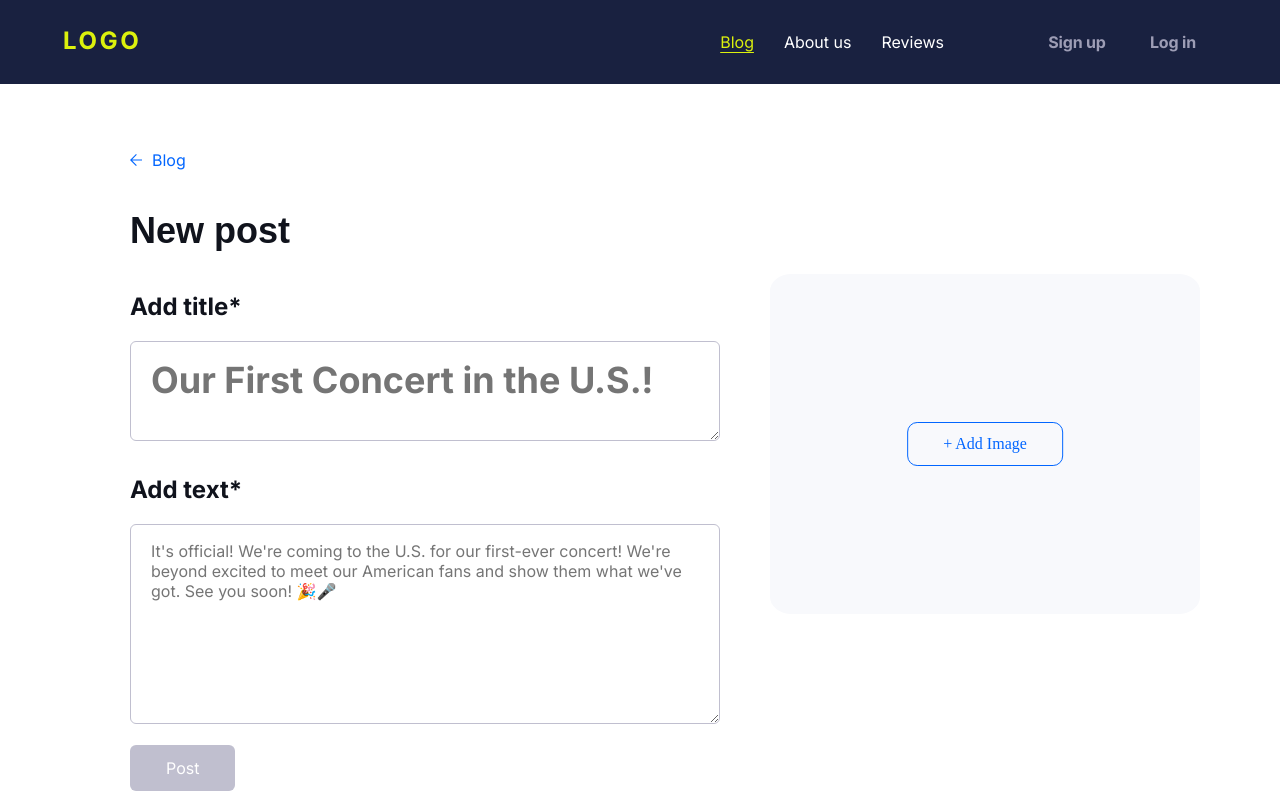
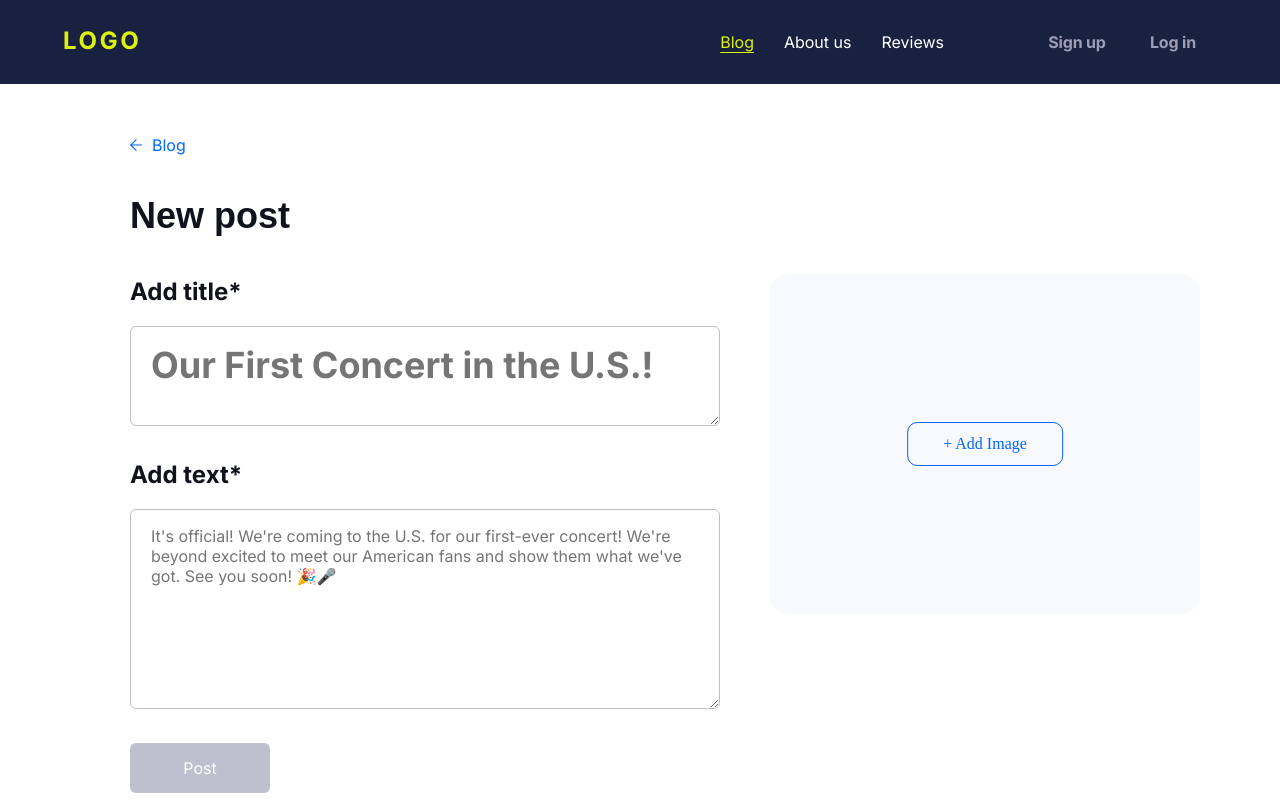
Before and after one commit to Nelskie13/React-Adaptive-Blog-Project, a React (Vite) app: page /Addpost in a window 1280 px wide. Shown: the top 800 px of the page. Built offline with nearby package versions, Linux system fonts and the light colour scheme; what upload-js would draw is missing.

Commit message:
Updated properties in mixins

```diff
--- a/src/components/NewPostForm.jsx
+++ b/src/components/NewPostForm.jsx
@@ -56,7 +56,7 @@ function NewPostForm() {
         ></textarea>
 
         <div className="PostBtn-container">
-          <NavLink to="/Allpost" className="PostBtn" onClick={handlePost}>
+          <NavLink className="PostBtn" to="/Allpost" onClick={handlePost}>
             Post
           </NavLink>
         </div>
--- a/src/css/main.css
+++ b/src/css/main.css
@@ -573,16 +573,18 @@
 }
 
 .PostBtn {
-  text-decoration: none;
-  border-radius: 6px;
   width: 140px;
   height: 50px;
-  padding: 13px 36px;
+  display: flex;
+  justify-content: center;
+  align-items: center;
   background: #c0bfcf;
-  border: none;
+  border-radius: 6px;
+  color: #ffffff;
+  text-decoration: none;
   font-family: "Inter";
+  font-weight: 400;
   font-size: 16px;
-  color: #ffffff;
 }
 .PostBtn:hover {
   background: #0266ff;
@@ -769,7 +771,7 @@
     display: flex;
     align-items: end;
     width: 320px;
-    height: 920px;
+    height: 930px;
   }
   .NewsPostForm .NewPost-container .NewPost-title {
     font-size: 28px;
--- a/src/css/main.scss
+++ b/src/css/main.scss
@@ -403,7 +403,6 @@
   @include mixins.addtext-textarea-props();
 }
 .PostBtn {
-  text-decoration: none;
   @include mixins.postbtn-props();
   &:hover {
     background: #0266ff;
```
Also changed, not shown: src/css/_mixins.scss (+8 -5 lines), 1 other file (tests, documents, lock files or other folders).
